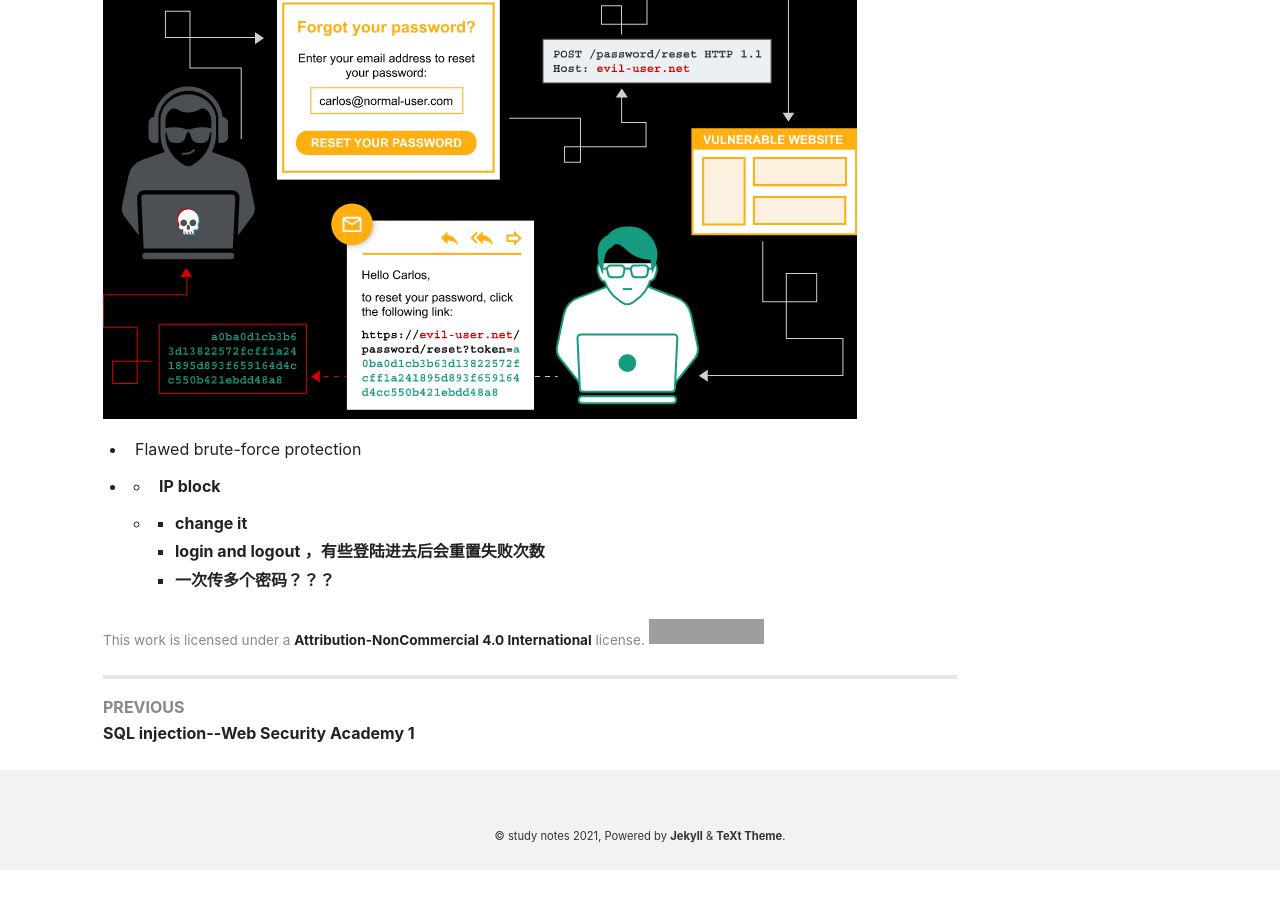
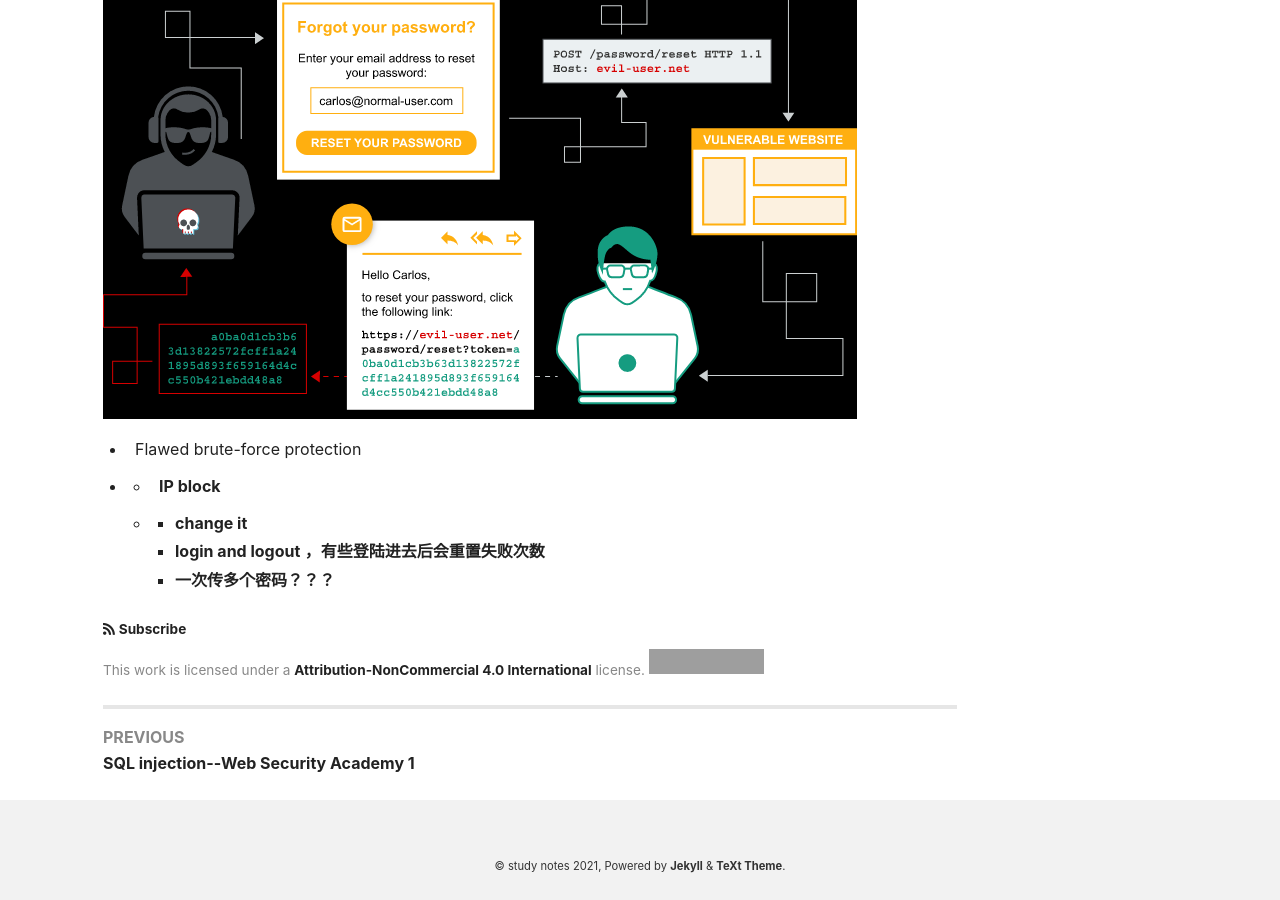
Before and after one commit to phisabella/phisabella.github.io, a Jekyll site: the page built from _posts/2021-05-15-first-article.markdown, in a window 1280 px wide and 900 px high, scrolled down 839 px. Built offline with Jekyll 4.4.1, drawn with Linux system fonts in a browser that asks for light colours; nearby versions of some CDN libraries; formulas are drawn with MathJax 3; comment, search, counter and statistics services are not loaded; before the commit the page ends 1709 px from its top, so only the background shows below that; grey boxes are pictures that could not be loaded.

Commit message:
Revert "Update _config.yml"
This reverts commit 896bb2df2d34891f4fd9183af337260c69d88770.

```diff
--- a/_config.yml
+++ b/_config.yml
@@ -228,8 +228,8 @@
       license: true
       aside:
         toc: true
-      # show_edit_on_github: true
-      # show_subscribe: true
+      show_edit_on_github: true
+      show_subscribe: true
       pageview: true
 
 
```
